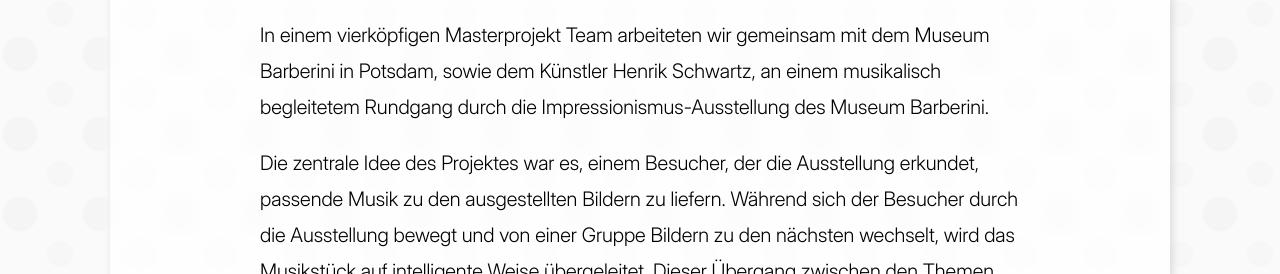
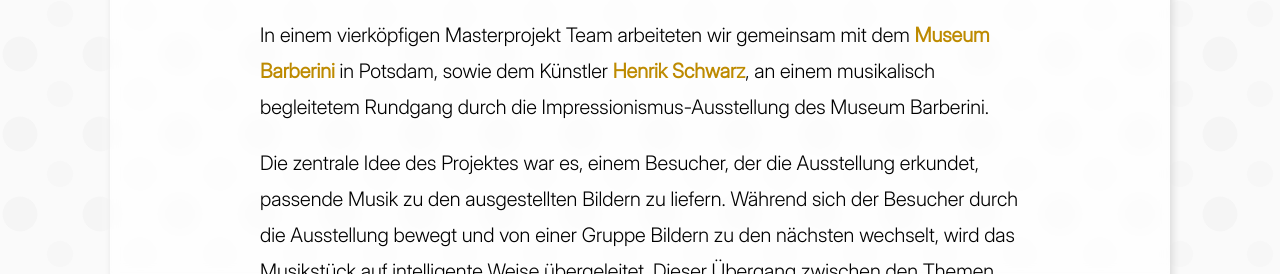
Before and after one commit to markbader/markbader.github.io, a Gatsby site: page /Projekte/musicwalks/ in a window 1280 px wide. Shown: the part 526-800 px from the top of the page. Built offline with nearby package versions, Linux system fonts and the light colour scheme; Gatsby itself is replaced by a stand-in of ours; some packages are replaced by stand-ins of ours.

Commit message:
Update link styling.

```diff
--- a/src/components/card/card.module.scss
+++ b/src/components/card/card.module.scss
@@ -241,5 +241,11 @@
     }
   }
 
+  a {
+    font-weight: bold;
+    text-decoration: none;
+    color: #bd8a00;
+  }
+
 
 }
--- a/src/data/Projekte/musicwalks.md
+++ b/src/data/Projekte/musicwalks.md
@@ -10,7 +10,7 @@
 
 # Ein musikalischer Rundgang durchs Museum Barberini
 
-In einem vierköpfigen Masterprojekt Team arbeiteten wir gemeinsam mit dem Museum Barberini in Potsdam, sowie dem Künstler Henrik Schwartz, an einem musikalisch begleitetem Rundgang durch die Impressionismus-Ausstellung des Museum Barberini.
+In einem vierköpfigen Masterprojekt Team arbeiteten wir gemeinsam mit dem [Museum Barberini](https://www.museum-barberini.de/de/) in Potsdam, sowie dem Künstler [Henrik Schwarz](http://www.henrikschwarz.com/), an einem musikalisch begleitetem Rundgang durch die Impressionismus-Ausstellung des Museum Barberini.
 
 Die zentrale Idee des Projektes war es, einem Besucher, der die Ausstellung erkundet, passende Musik zu den ausgestellten Bildern zu liefern. Während sich der Besucher durch die Ausstellung bewegt und von einer Gruppe Bildern zu den nächsten wechselt, wird das Musikstück auf intelligente Weise übergeleitet. Dieser Übergang zwischen den Themen erfolgt so geschmeidig, dass er nahezu unbemerkt bleibt. Die Musik passt sich an das Tempo des Betrachters an, sie folgt seinen Wegen und sorgt dafür, dass die künstlerischen Eindrücke durch die musikalische Untermalung noch eindrucksvoller werden.
 
```
